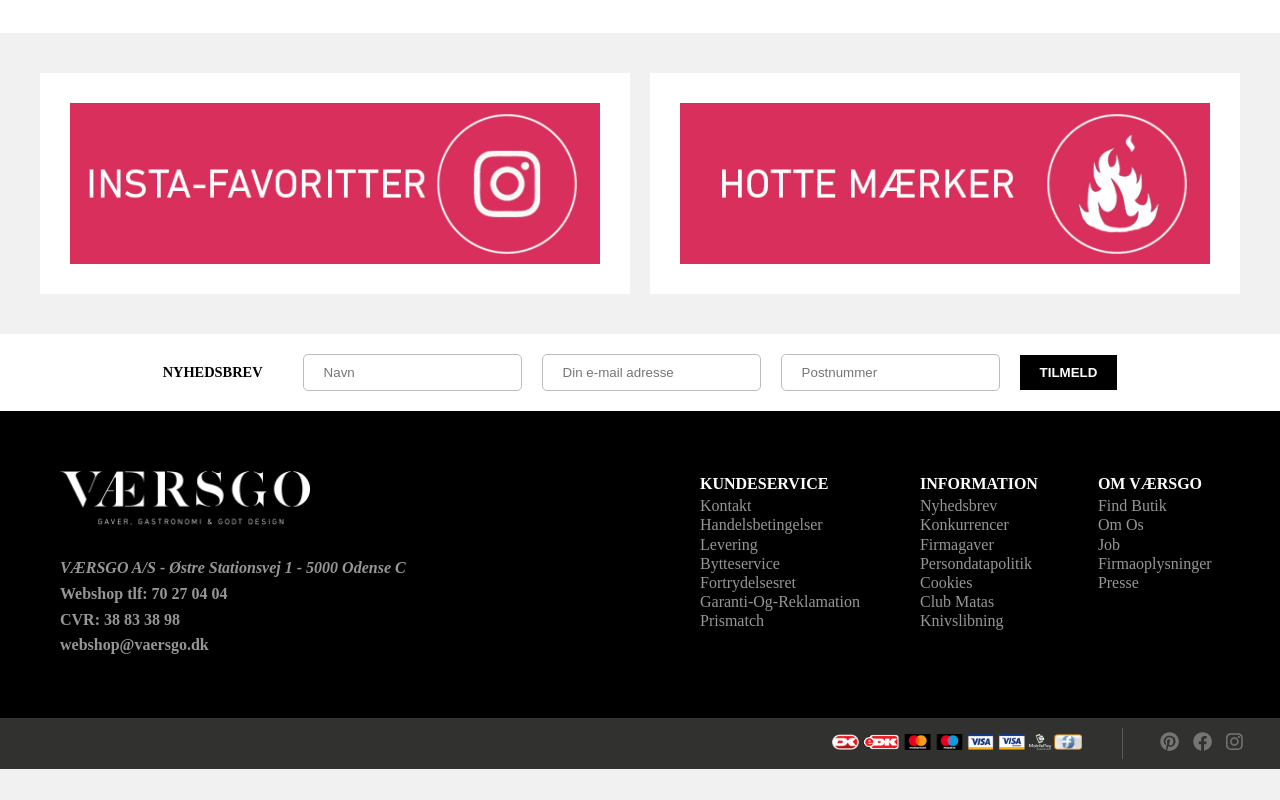
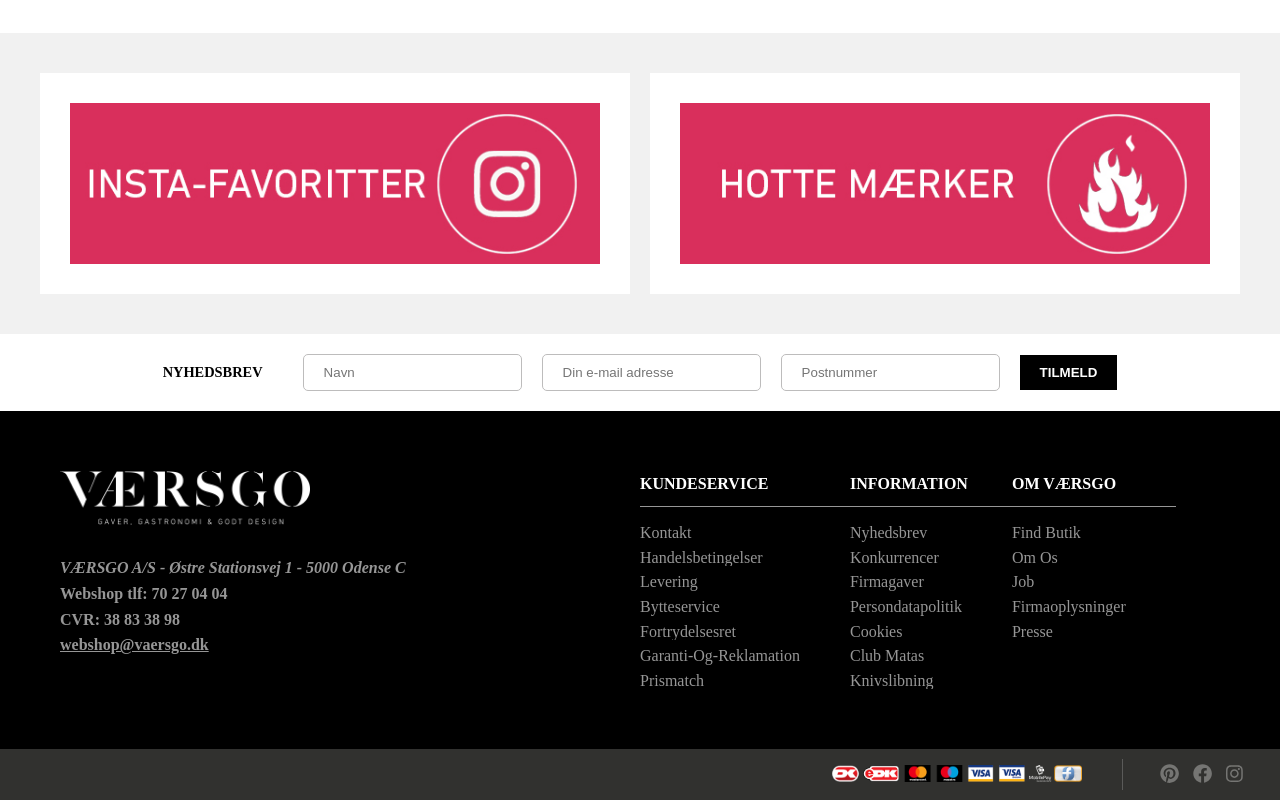
Before and after one commit to chingu-voyages/v12-solo-NishaVijai, a React (Create React App) app: page / in a window 1280 px wide. Shown: the part 6711-7511 px from the top of the page. Before the commit the page ends 7480 px from the top, so only its background shows below. Built offline with nearby package versions, Linux system fonts and the light colour scheme.

Commit message:
UPDATE FOOTER COMPONENTS DESIGN

```diff
--- a/src/assets/components/FooterFolder/FooterNavigation.js
+++ b/src/assets/components/FooterFolder/FooterNavigation.js
@@ -10,7 +10,7 @@
 						alt=""
 					/>
 					<address>VÆRSGO A/S - Østre Stationsvej 1 - 5000 Odense C</address>
-					<p>
+					<p className="a-no-underline">
 						Webshop tlf: <a href="tel:+0045 70 27 04 04">70 27 04 04</a>
 					</p>
 					<p>CVR: 38 83 38 98</p>
--- a/src/assets/stylesheets/footer.css
+++ b/src/assets/stylesheets/footer.css
@@ -18,7 +18,6 @@
     border-radius: 5px;
     margin-right: 20px;
     max-width: 100%;
-    /* outline: none; */
     padding: 10px 20px;
 }
 
@@ -32,12 +31,10 @@
 }
 
 /* ------------------------------- */
-
 /* FooterNavigation */
 .footer-navigation-container {
     background-color: #000;
     color: #fff;
-    /* display: flex; */
     display: grid;
     grid-template-columns: repeat(auto-fit, minmax(300px, 1fr));
     padding: 60px;
@@ -50,12 +47,18 @@
 
 .footer-navigation-left img {
     margin-bottom: 30px;
-    /* max-width: 250px; */
     width: 250px;
+}
+
+.a-no-underline a {
+    text-decoration: none;
 }
 
 .footer-navigation-left a {
     color: #969696;
+}
+
+.footer-navigation-left a:hover {
     text-decoration: none;
 }
 
@@ -64,17 +67,21 @@
 }
 
 .footer-navigation-right h5 {
+    border-bottom: 1px solid #969696;
     font-size: 1rem;
     font-weight: 500;
+    padding-bottom: 10px;
     text-transform: uppercase;
 }
 
-.footer-navigation-right-links {
-    padding-left: 60px;
+.footer-navigation-right ul {
+    padding-right: 50px;
+    padding-top: 10px;
 }
 
 .footer-navigation-right-links li {
-    line-height: 1.2;
+    line-height: 1.1;
+    padding-top: 7px;
 }
 
 .footer-navigation-right-links a {
@@ -90,10 +97,8 @@
 }
 
 /* ------------------------------- */
-
 /* FooterSocial */
 .footer-social-container {
-
     background-color: #31312F;
     display: flex;
     justify-content: flex-end;
@@ -101,9 +106,6 @@
 }
 
 .footer-social-container img {
-    /* align-items: center; */
-    /* max-width: 250px; */
-    /* text-align: center; */
     width: 250px;
 }
 
@@ -111,21 +113,13 @@
     padding-top: 6px;
 }
 
-/* .footer-social-second,  */
 .footer-social-third {
     padding-left: 30px;
 }
 
-.footer-social-second img {
-    /* max-height: 28px; */
-}
-
 .footer-social-third a {
-    /* align-items: center; */
     color: rgb(117, 117, 115);
     font-size: 1.2rem;
-    /* height: 32px; */
-    /* text-align: center; */
     padding: 0 7px;
 }
 
@@ -133,10 +127,6 @@
     color: rgb(202, 202, 199);
 }
 
-.social-icon {
-    /* font-size: 1.2rem; */
-}
-
 .vertical-line {
     border-right: 1px solid #5a5a59;
     padding-right: 40px;
```
